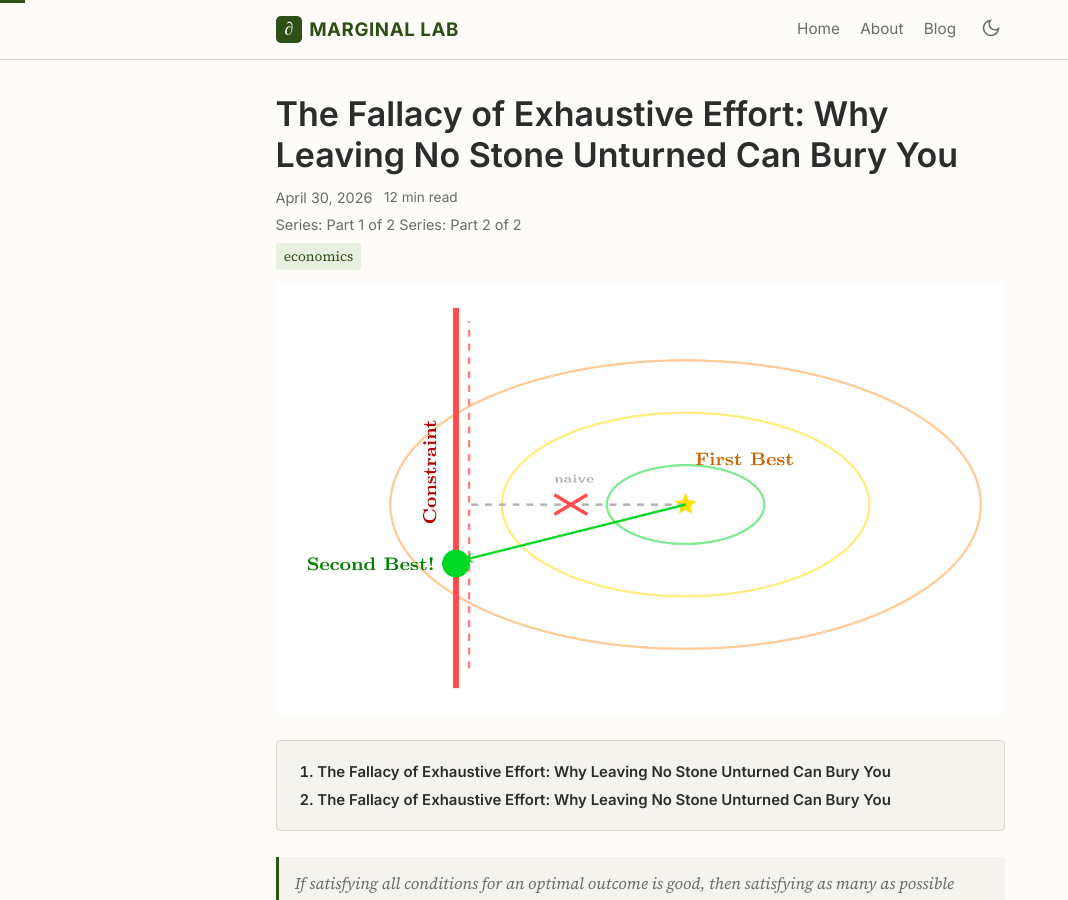
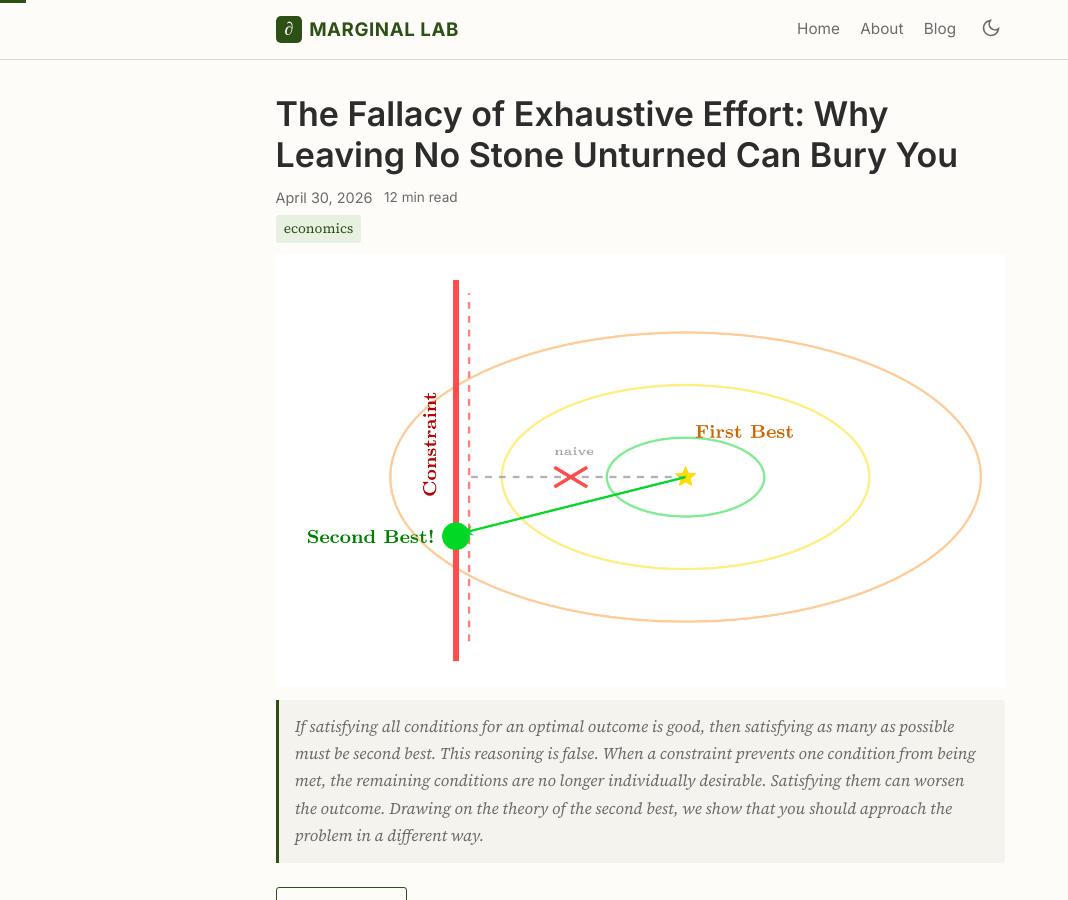
Before and after one commit to marginallabs/marginallabs.github.io, a Jekyll site: the page built from _posts/2026-04-30-The-Fallacy-of-Exhaustive-Effort.md, in a window 1280 px wide and 900 px high. Shown: the whole window, without its empty margins (0-1068 px from the left). Built offline with Jekyll 4.4.1, drawn with Linux system fonts in a browser that asks for light colours.

Commit message:
Update Fallacy of Exhaustive Effort post

```diff
--- a/_posts/2026-04-30-The-Fallacy-of-Exhaustive-Effort.md
+++ b/_posts/2026-04-30-The-Fallacy-of-Exhaustive-Effort.md
@@ -4,7 +4,7 @@ title: "The Fallacy of Exhaustive Effort: Why Leaving No Stone Unturned Can Bury
 date: 2026-04-30
 categories: [economics]
 abstract: "If satisfying all conditions for an optimal outcome is good, then satisfying as many as possible must be second best. This reasoning is false. When a constraint prevents one condition from being met, the remaining conditions are no longer individually desirable. Satisfying them can worsen the outcome. Drawing on the theory of the second best, we show that you should approach the problem in a different way."
-series: ""
+series:
 pdf: /assets/files/The-Fallacy-of-Exhaustive-Effort.pdf
 image: /assets/img/thumbnails/The-Fallacy-of-Exhaustive-Effort-thumb.png
 ---
```
